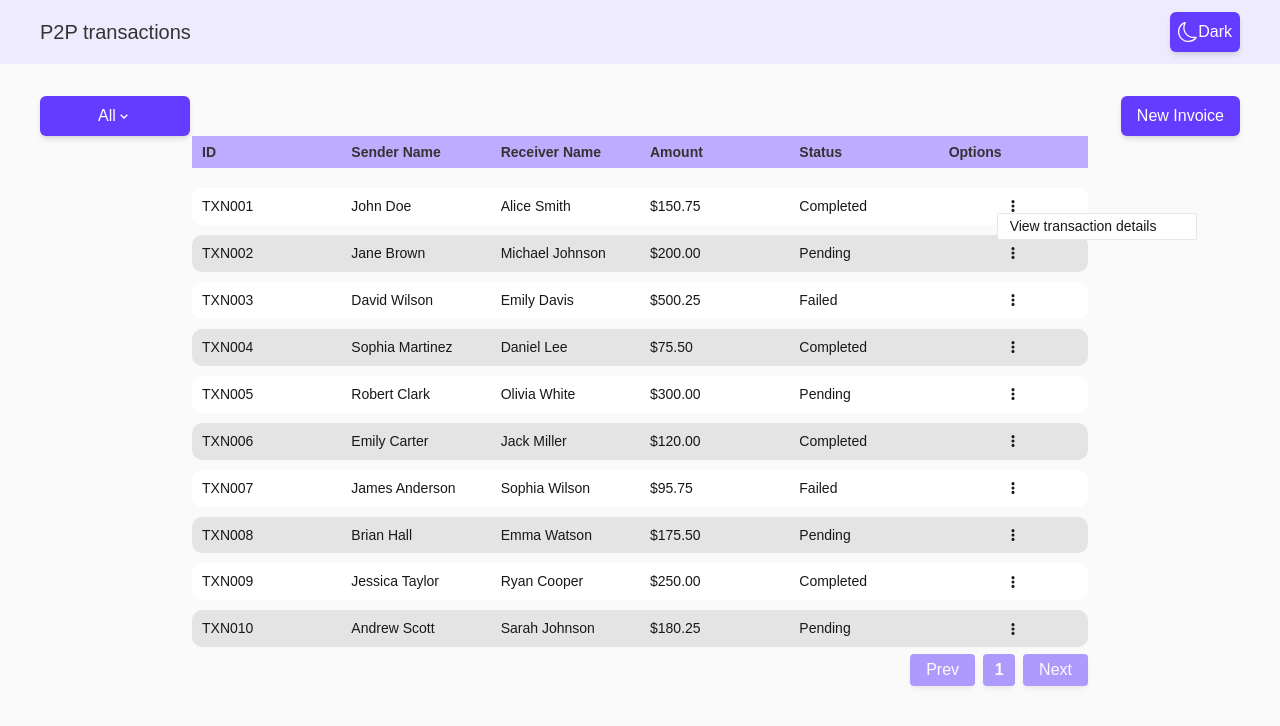
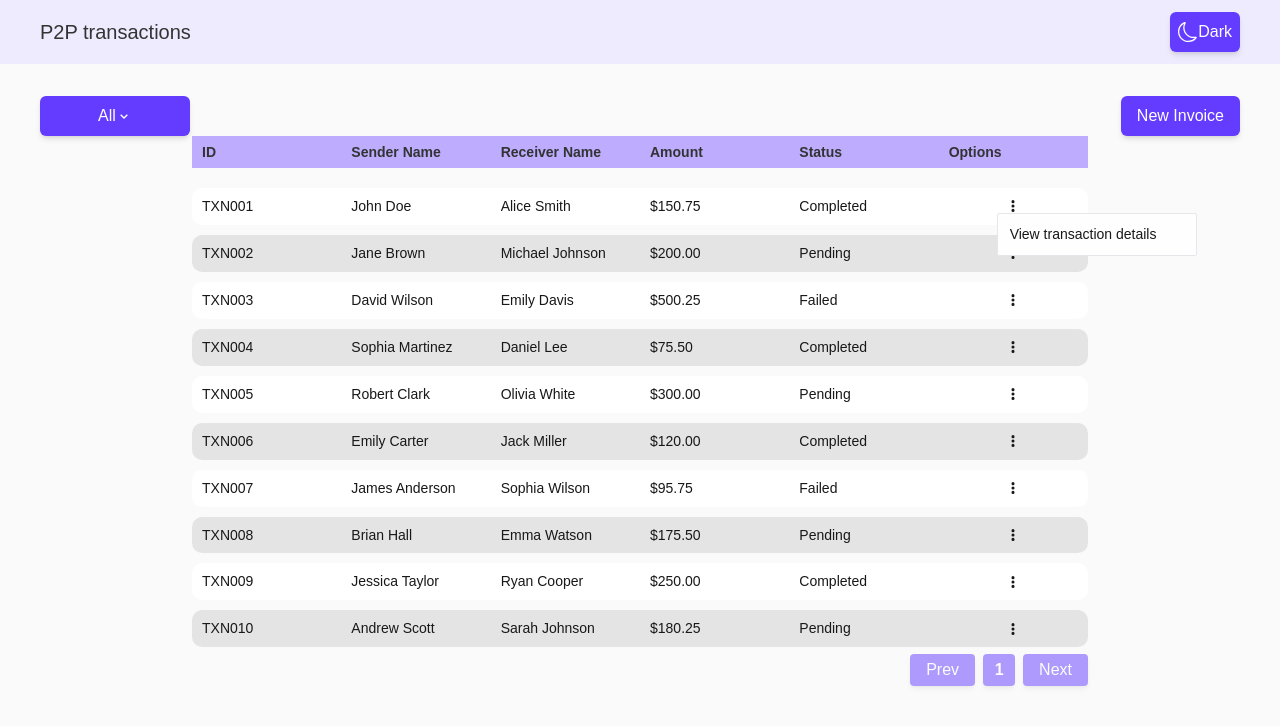
Before and after one commit to deji2ghost/intellisight, a Next.js app: page / in a window 1280 px wide. Both pictures are taken after a click on the element 1013 px from the left and 206 px from the top of the page. Shown: the top 726 px of the page. Built offline with nearby package versions, Linux system fonts and the light colour scheme.

Commit message:
fix: option button.

```diff
--- a/src/components/homeColumn/column.tsx
+++ b/src/components/homeColumn/column.tsx
@@ -120,7 +120,7 @@ export const TransactionColumns = (
             >
               <Link
                 href={`/transaction/${item.ID}`}
-                className="cursor-pointer inline-block py-1 p-3 text-[14px] font-[400] hover:bg-[#FAFAFA]"
+                className="cursor-pointer inline-block p-3 text-[14px] font-[400] hover:bg-[#FAFAFA]"
               >
                 View transaction details
               </Link>
```
